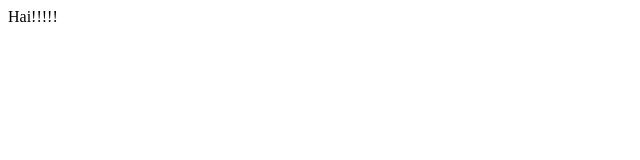
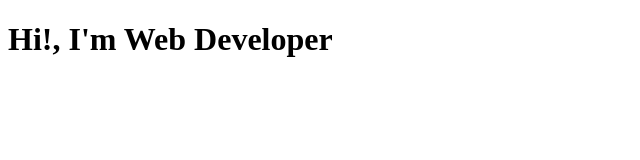
Before and after one commit to zeinismalingga/zeinismalingga.github.io, a plain HTML site: page index.html in a window 1280 px wide. Shown: the whole page, without its empty margins (0-640 px from the left). Drawn offline with Linux system fonts and the light colour scheme.

Commit message:
Initial commit

```diff
--- a/index.html
+++ b/index.html
@@ -5,6 +5,6 @@
 	<title>Zein</title>
 </head>
 <body>
-	Hai!!!!!
+	<h1>Hi!, I'm Web Developer</h1>
 </body>
 </html>
```
